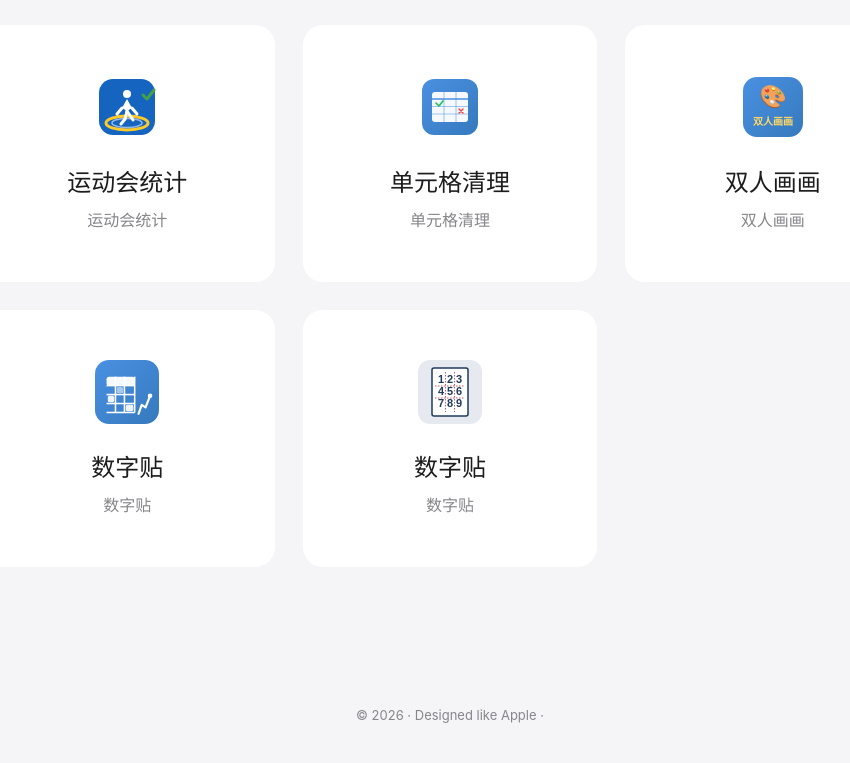
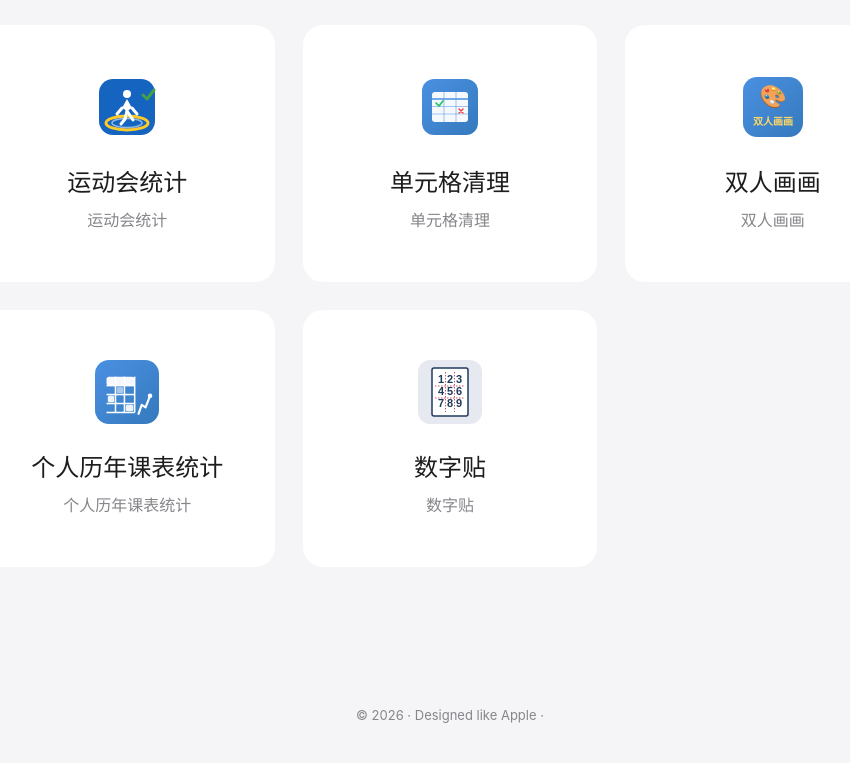
Before and after one commit to tardis923/tardis923.github.io, a plain HTML site: page index.html in a window 1280 px wide. Shown: the part 1531-2294 px from the top of the page, without its empty margins (190-1040 px from the left). Drawn offline with Linux system fonts and the light colour scheme.

Commit message:
Update index.html

```diff
--- a/index.html
+++ b/index.html
@@ -426,8 +426,8 @@
   <circle cx="86" cy="56" r="3.6" fill="#FFFFFF"/>
 </svg>
             </div>
-            <h3>数字贴</h3>
-            <p>数字贴</p>
+            <h3>个人历年课表统计</h3>
+            <p>个人历年课表统计</p>
         </a>
 <!-- 历年课表统计 -->
         <a href="https://tardis923.github.io/num-sticker-maker/" target="_blank" class="card">
```
